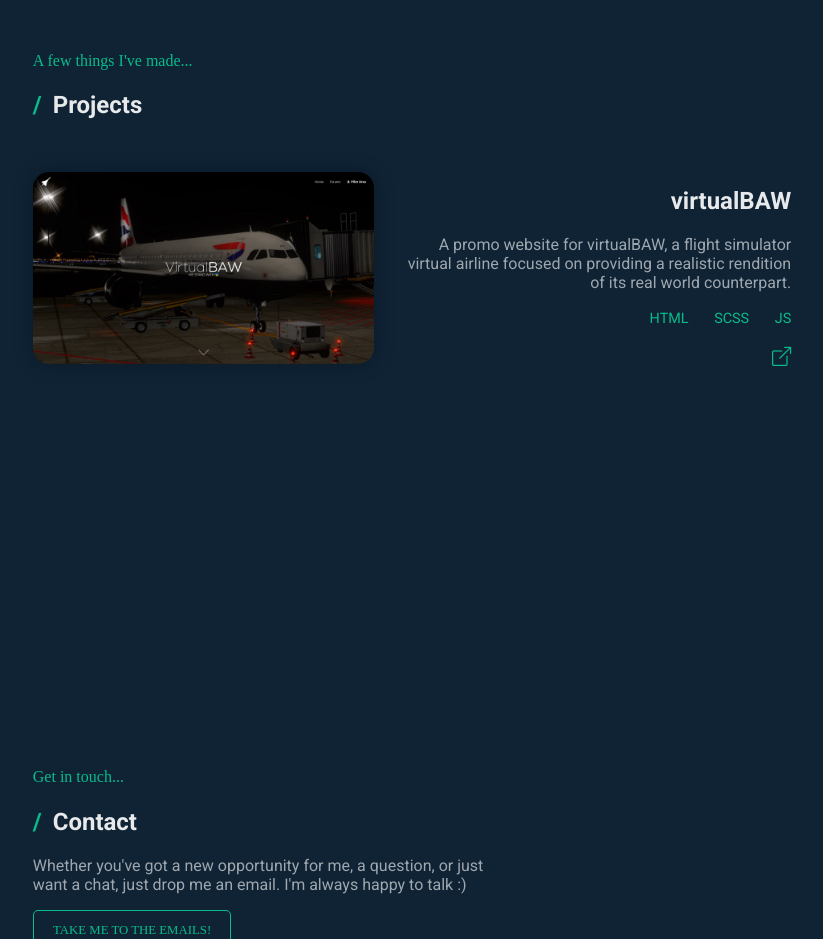
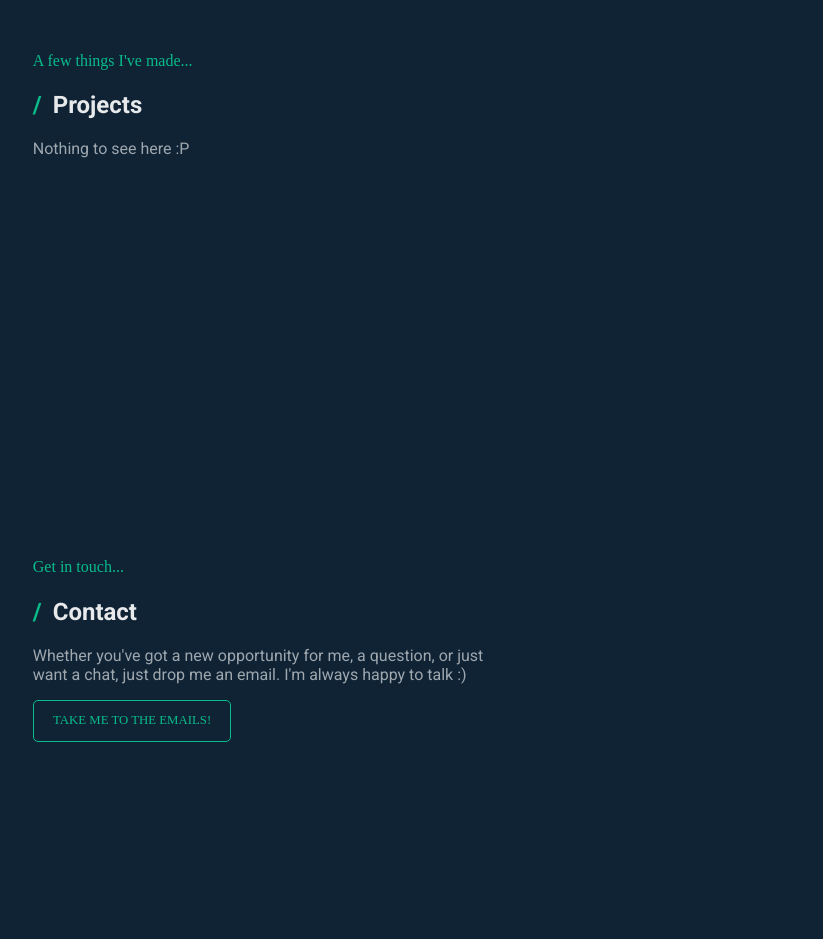
Before and after one commit to MrSandyWilly/mrsandywilly.com, a website built with Vite: page index.html in a window 1280 px wide. Shown: the part 1800-2739 px from the top of the page, without its empty margins (228-1051 px from the left). Built offline with nearby package versions, Linux system fonts and the light colour scheme; a web font is replaced by a local one.

Commit message:
Removed virtualBAW from projects

```diff
--- a/index.html
+++ b/index.html
@@ -48,7 +48,8 @@
         <section id="projects">
             <h4 class="subheading">A few things I've made...</h4>
             <h1 class="header"><span class="directory">/&nbsp;</span>Projects</h1>
-            <div class="project">
+            <p class="about-p">Nothing to see here :P</p>
+            <!--<div class="project">
                 <div class="project-image" style="background-image: url(/projects/77HRTmMH9A.jpg);">
                     <div class="project-image-link">
                         <a href="https://virtualbaw.com" class="button">Visit</a>
@@ -62,8 +63,8 @@
                         <span>SCSS</span>
                         <span>JS</span>
                     </div>
-                    <!-- <a href=""><i class="bi bi-github"></i></a> -->
-                    <a href="https://virtualbaw.com"><i class="bi bi-box-arrow-up-right"></i></a>
+                    <a href=""><i class="bi bi-github"></i></a>
+                    <a href="https://virtualbaw.com"><i class="bi bi-box-arrow-up-right"></i></a>-->
                 </div>
             </div>
         </section>
```
